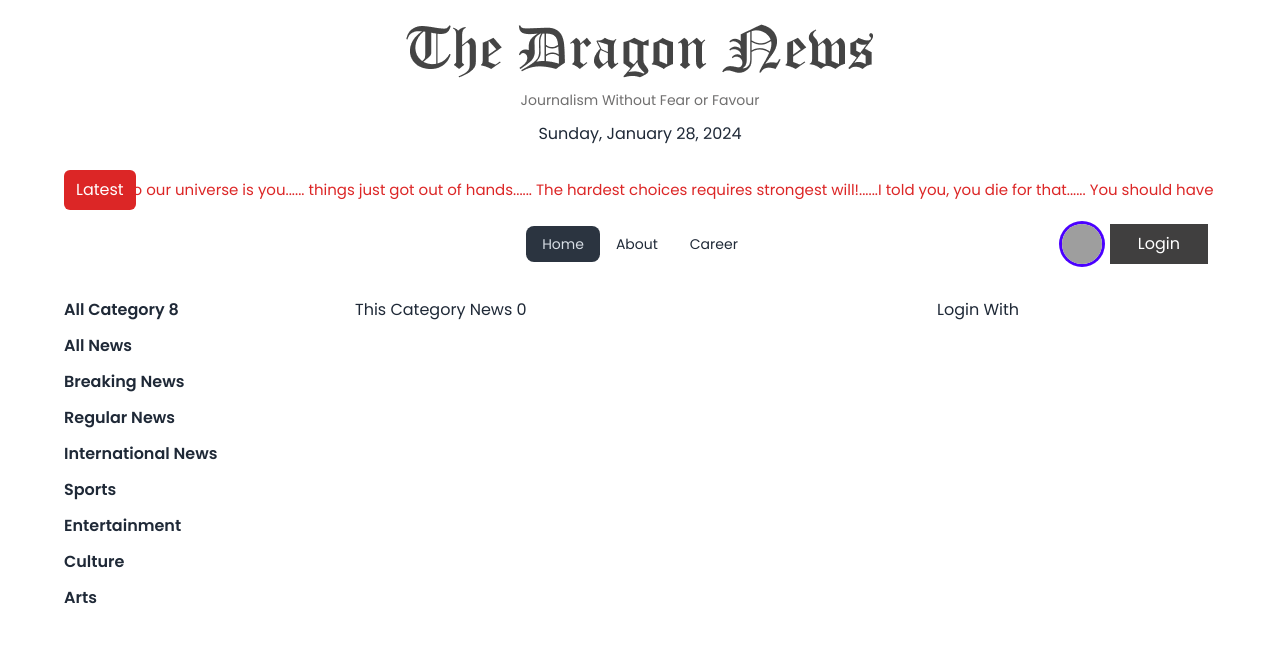
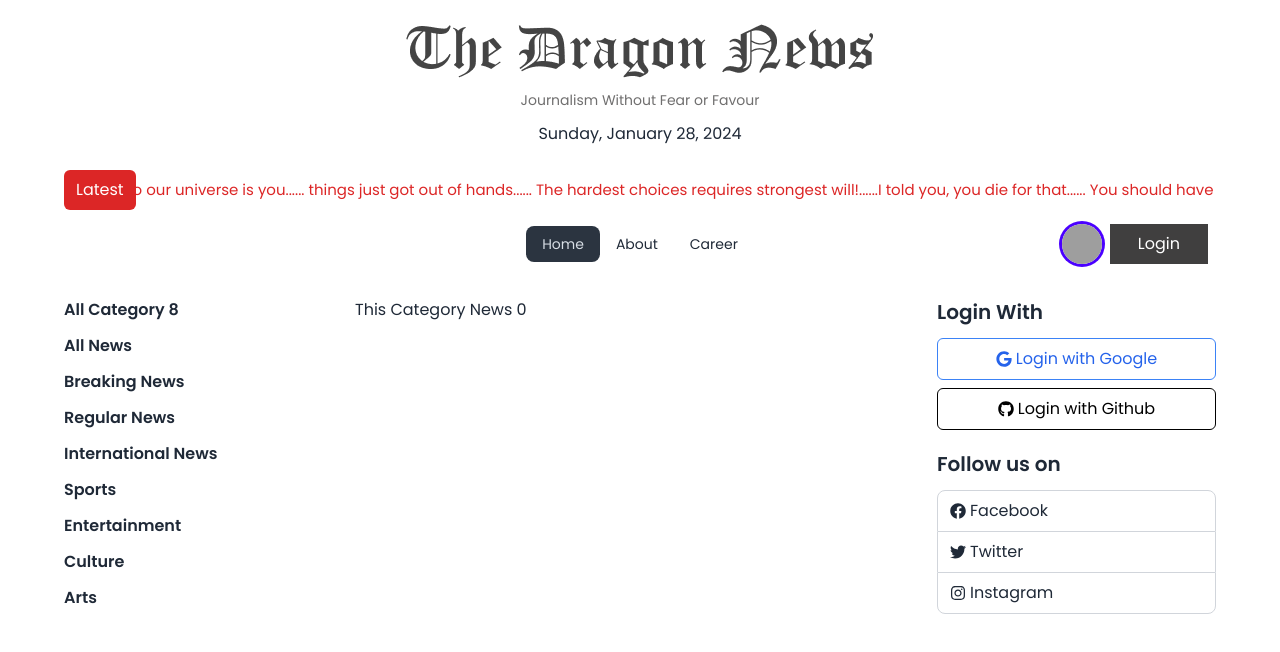
Before and after one commit to cssmh/auth-dragon-news, a React (Vite) app: page / in a window 1280 px wide. Shown: the top 652 px of the page. Built offline with nearby package versions, Linux system fonts and the light colour scheme; grey boxes are pictures that could not be loaded.

Commit message:
follow us section added

```diff
--- a/package.json
+++ b/package.json
@@ -17,6 +17,7 @@
     "react": "^18.2.0",
     "react-dom": "^18.2.0",
     "react-fast-marquee": "^1.6.3",
+    "react-icons": "^5.0.1",
     "react-router-dom": "^6.21.3",
     "sort-by": "^1.2.0"
   },
--- a/src/HomeLayout/RightCategory/RightCategory.jsx
+++ b/src/HomeLayout/RightCategory/RightCategory.jsx
@@ -1,9 +1,30 @@
+import { FaGoogle } from "react-icons/fa";
+import { FaGithub } from "react-icons/fa";
+import { FaFacebook } from "react-icons/fa";
+import { FaTwitter } from "react-icons/fa";
+import { FaInstagram } from "react-icons/fa";
 const RightCategory = () => {
-    return (
-        <div>
-            <h1>Login With</h1>
-        </div>
-    );
+  return (
+    <div>
+      <div className="mb-5">
+        <h1 className="font-semibold text-xl mb-3">Login With</h1>
+        <button className="flex justify-center items-center text-blue-600 gap-1 border p-2 border-blue-500 w-full text-center rounded-md mb-2">
+          {" "}
+          <FaGoogle /> Login with Google
+        </button>
+        <button className="flex justify-center items-center text-black gap-1 border p-2 border-black w-full text-center rounded-md">
+          {" "}
+          <FaGithub /> Login with Github
+        </button>
+      </div>
+      <div>
+        <h1 className="font-semibold text-xl mb-3">Follow us on</h1>
+        <p className="pl-3 py-2 flex items-center gap-1 border border-gray-300 rounded-t-lg"> <FaFacebook /> Facebook</p>
+        <p className="pl-3 py-2 flex items-center gap-1 border-x border-gray-300"> <FaTwitter /> Twitter</p>
+        <p className="pl-3 py-2 flex items-center gap-1 border border-gray-300 rounded-b-lg"> <FaInstagram /> Instagram</p>
+      </div>
+    </div>
+  );
 };
 
 export default RightCategory;
```
Also changed, not shown: 1 other file (tests, documents, lock files or other folders).
